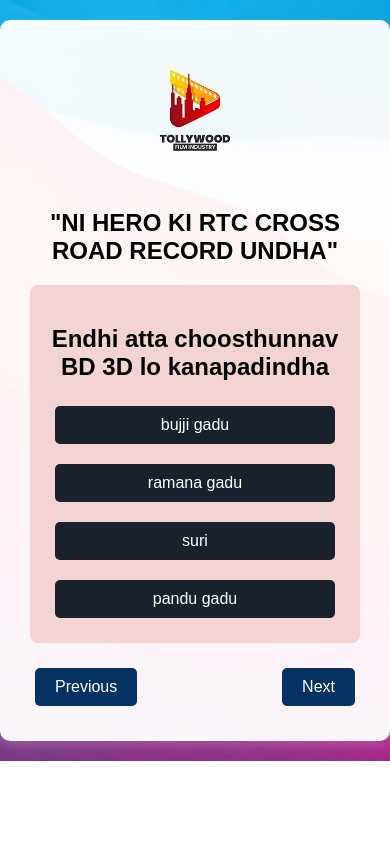
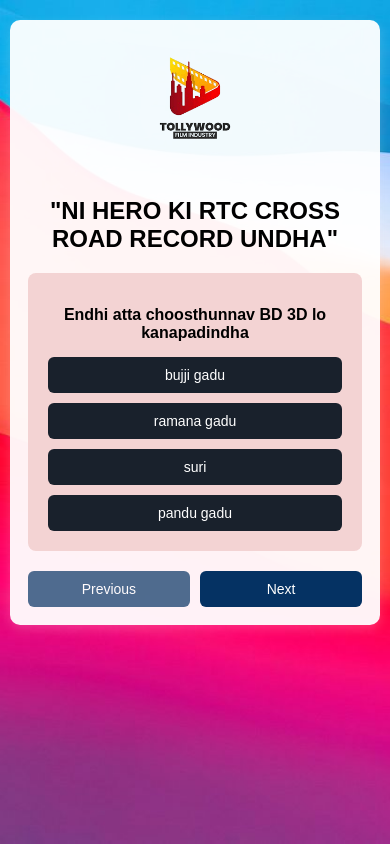
Before and after one commit to avamshireddy/tfi, a React (Create React App) app: page / in a window 390 px wide. Both pictures are taken after typing "Sample", "Sample123" into the empty fields and a click on the button "Khansaar entry button". Built offline with nearby package versions, Linux system fonts and the light colour scheme.

Commit message:
Mobile responsive update

```diff
--- a/src/App.css
+++ b/src/App.css
@@ -1,34 +1,51 @@
+* {
+  box-sizing: border-box;
+}
+
 body {
   background-image: url('./assets/background.jpeg');
   background-size: cover;
   background-repeat: no-repeat;
   background-position: center;
+  background-attachment: fixed; /* Better mobile look */
   margin: 0;
   font-family: Arial, sans-serif;
 }
 
+/* MAIN CONTAINER */
 .quiz-container {
+  width: 95%;
   max-width: 600px;
   margin: 20px auto;
   background-color: rgba(255, 255, 255, 0.95);
   border-radius: 10px;
-  padding: 30px;
+  padding: 25px;
   box-shadow: 0 4px 12px rgba(249, 246, 246, 0.2);
   text-align: center;
 }
 
+/* LOGO */
 .logo {
   width: 120px;
+  max-width: 40%;
+  height: auto;
   margin-bottom: 15px;
 }
 
+/* QUESTION BOX */
 .question-box {
   padding: 20px;
   border-radius: 8px;
   margin-bottom: 20px;
   background-color: #f3d3d3;
+  overflow: hidden; /* prevents image overflow */
 }
 
+.question-box h2 {
+  font-size: 20px;
+}
+
+/* OPTIONS */
 .options {
   display: flex;
   flex-direction: column;
@@ -36,10 +53,11 @@ body {
   margin-top: 15px;
 }
 
+/* BUTTONS */
 button {
-  padding: 10px 20px;
-  margin: 5px;
-  border-radius: 5px;
+  width: 100%;
+  padding: 12px;
+  border-radius: 6px;
   border: none;
   cursor: pointer;
   background-color: #053263;
@@ -49,8 +67,10 @@ button {
 
 button:disabled {
   cursor: not-allowed;
+  opacity: 0.7;
 }
 
+/* ANSWER TEXT */
 .answer-text {
   margin-top: 15px;
   font-size: 18px;
@@ -65,20 +85,62 @@ button:disabled {
   color: #740813;
 }
 
+/* IMAGE */
 .image-container {
   margin-top: 15px;
-  text-align: center;
+  width: 100%;
+  max-height: 220px;
+  overflow: hidden;
+  border-radius: 8px;
 }
 
 .question-image {
-  max-width: 100%;
-  max-height: 250px;
+  width: 100%;
+  height: 220px;
+  object-fit: cover;   /* Makes it fill nicely */
+  display: block;
   border-radius: 8px;
-  object-fit: contain;
 }
 
+/* NAV BUTTONS */
 .nav-buttons {
   display: flex;
   justify-content: space-between;
+  gap: 10px;
   margin-top: 20px;
 }
+
+.nav-buttons button {
+  flex: 1;
+}
+
+/* ============================= */
+/* 📱 MOBILE RESPONSIVE SECTION */
+/* ============================= */
+@media (max-width: 480px) {
+
+  .quiz-container {
+    padding: 18px;
+  }
+
+  .question-box h2 {
+    font-size: 16px;
+  }
+
+  button {
+    font-size: 14px;
+    padding: 10px;
+  }
+
+  .answer-text {
+    font-size: 15px;
+  }
+
+  .image-container {
+    max-height: 180px;
+  }
+
+  .question-image {
+    height: 180px;
+  }
+}
```
Also changed, not shown: package.json (+8 -5 lines).
